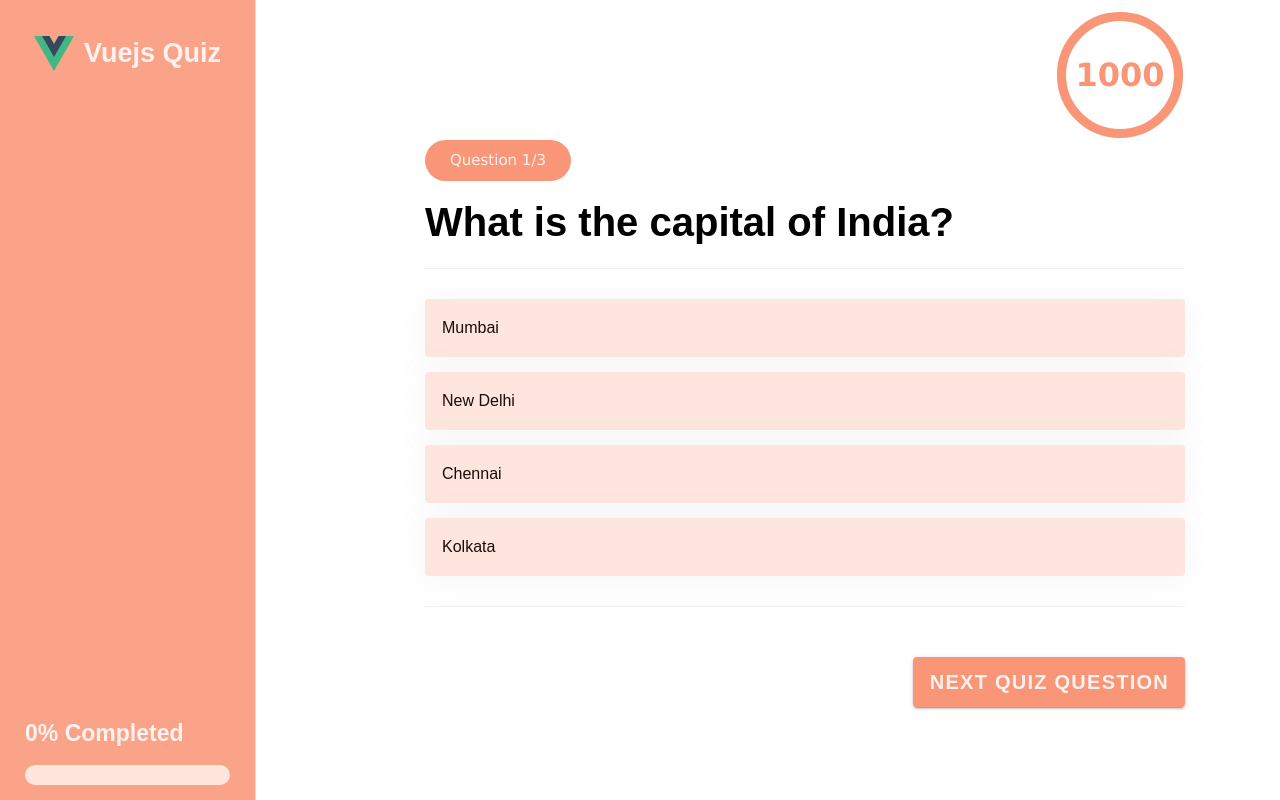
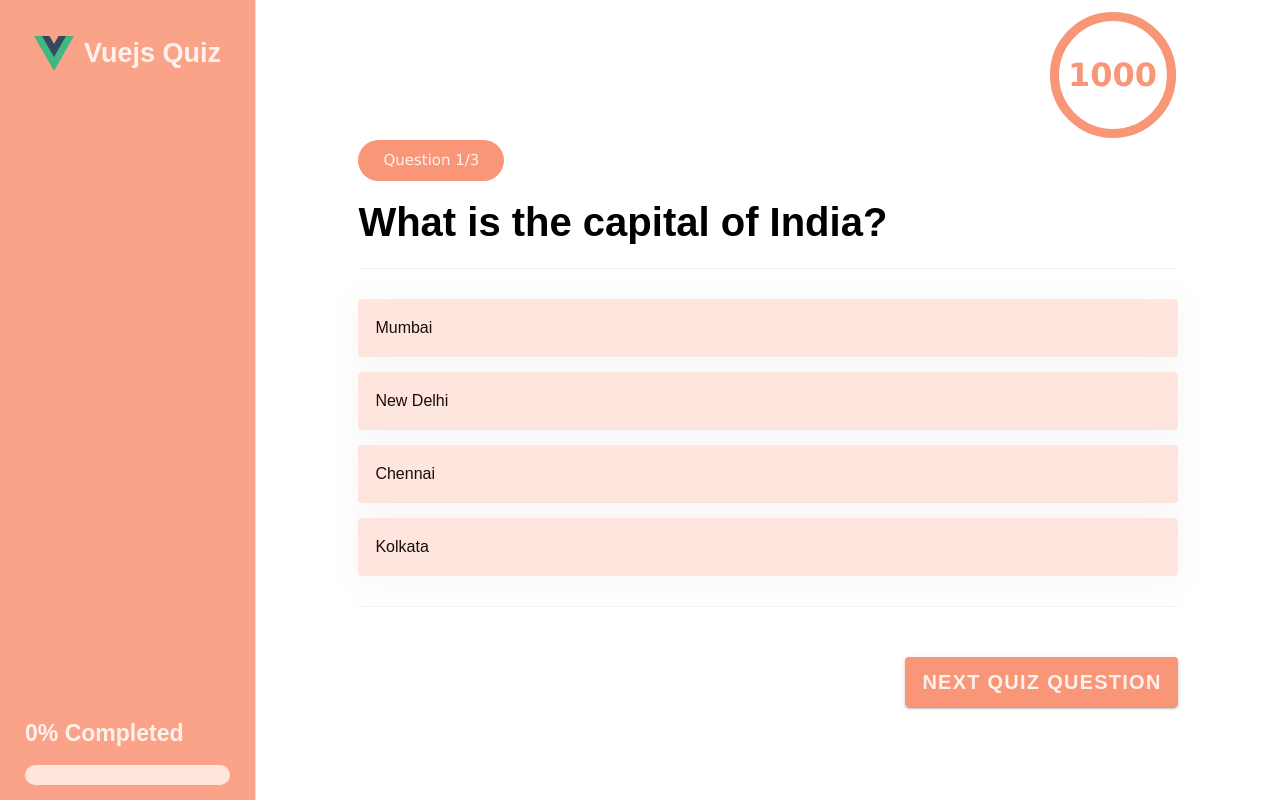
Before and after one commit to Feralwater/Q-for-Quizzes, a Vue app: page / in a window 1280 px wide. Built offline with nearby package versions, Linux system fonts and the light colour scheme.

Commit message:
Update grid template in QuizView style

```diff
--- a/src/views/QuizView/QuizView.scss
+++ b/src/views/QuizView/QuizView.scss
@@ -1,6 +1,6 @@
 .quiz {
   display: grid;
-  grid-template-columns: 330px 1fr;
+  grid-template-columns: 256px 1fr;
 
   &__mobile {
     display: grid;
```
